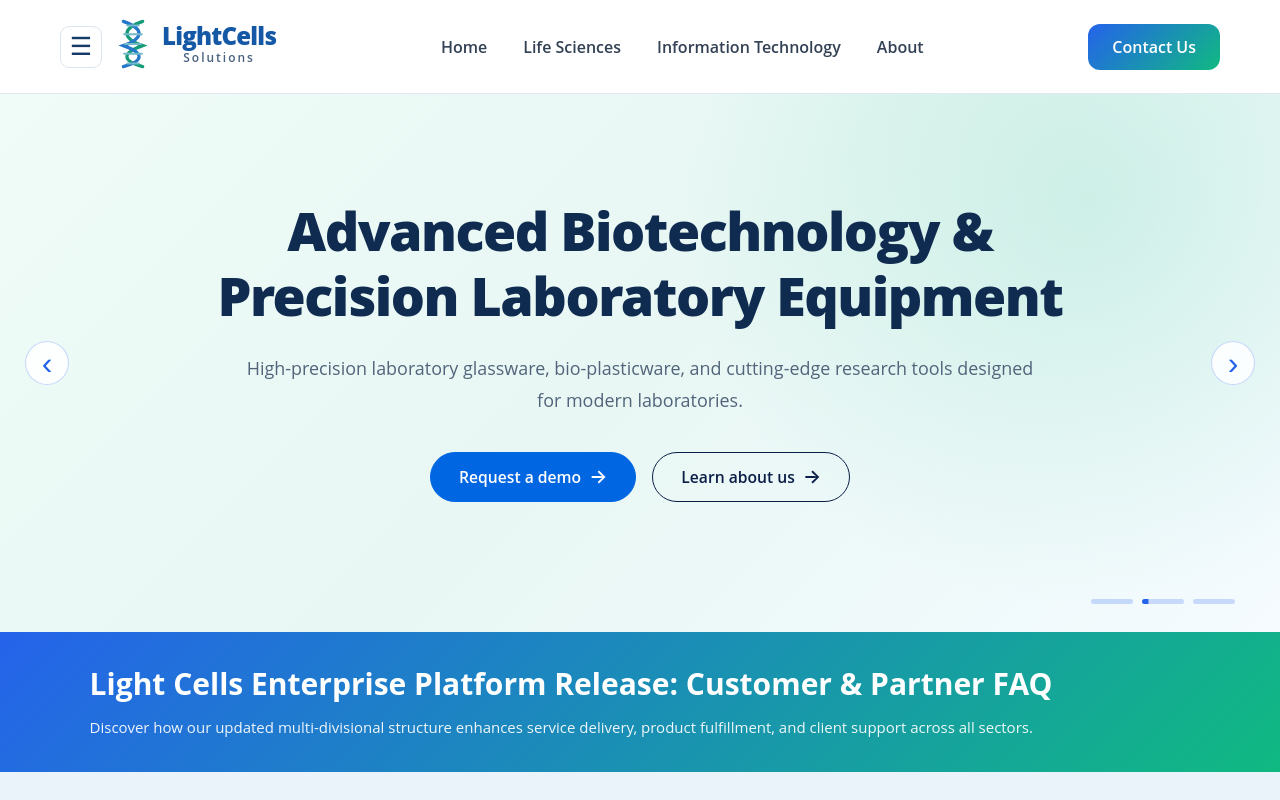
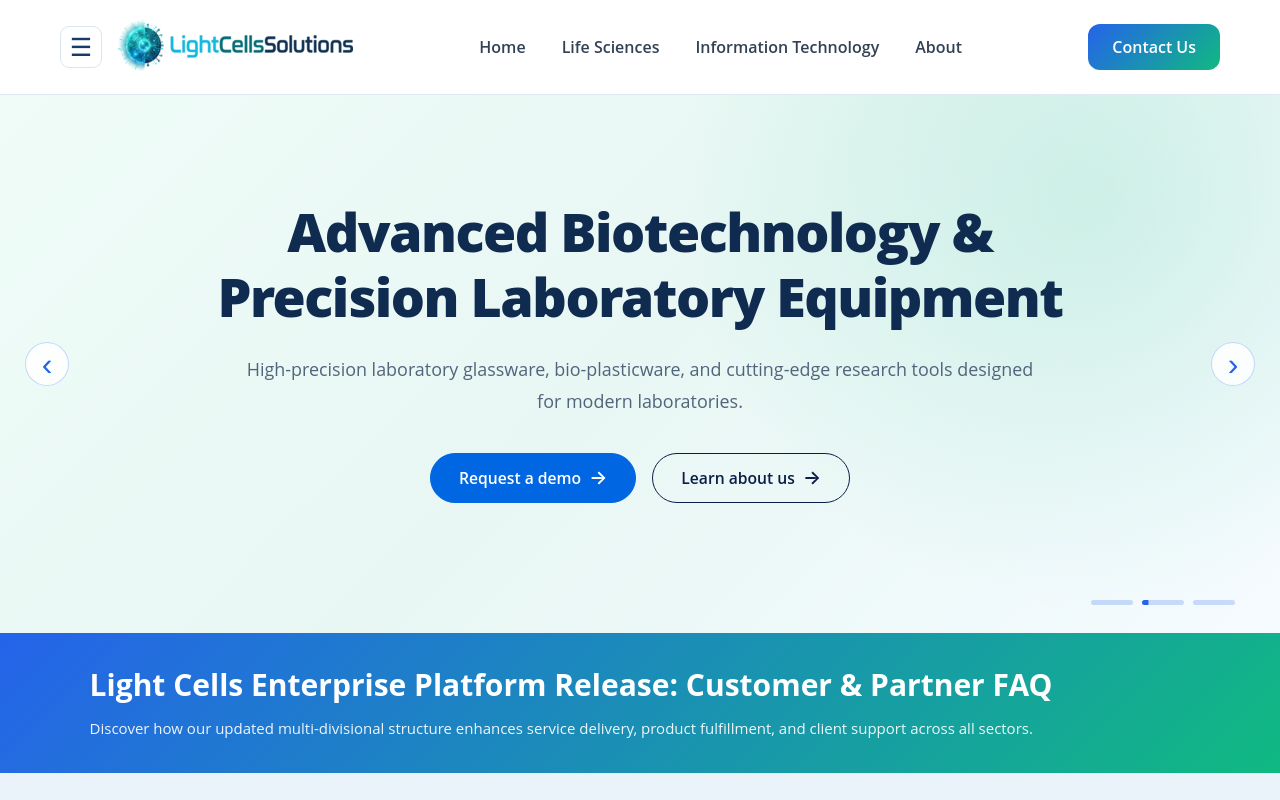
Before and after one commit to mozammilh9911/LightCellsSolution, a React (Vite) app: page / in a window 1280 px wide. Shown: the top 800 px of the page. Built offline with nearby package versions, Linux system fonts and the light colour scheme.

Commit message:
logo chnages

```diff
--- a/src/pages/BioLayout.jsx
+++ b/src/pages/BioLayout.jsx
@@ -13,15 +13,11 @@ const laboratoryEquipmentData = data.equipment.items;
 function LightCellsLogo({ compact = false }) {
   return (
     <span className={`lightcells-brand${compact ? " lightcells-brand-compact" : ""}`}>
-      <svg className="lightcells-mark" viewBox="0 0 52 64" aria-hidden="true">
-        <path d="M38 4C12 13 12 25 38 34C12 43 12 53 38 60" fill="none" stroke="#159b78" strokeWidth="4" strokeLinecap="round" />
-        <path d="M14 4C40 13 40 25 14 34C40 43 40 53 14 60" fill="none" stroke="#2477c9" strokeWidth="4" strokeLinecap="round" />
-        <path d="M19 9L33 9M15 20L37 20M16 32L36 32M15 44L37 44M19 56L33 56" stroke="#74b9c8" strokeWidth="2.5" strokeLinecap="round" />
-      </svg>
-      <span className="lightcells-wordmark">
-        <strong>LightCells</strong>
-        <small>Solutions</small>
-      </span>
+      <img
+        src="/images/log9.png"
+        alt="LightCells Solutions"
+        className="lightcells-logo-img"
+      />
     </span>
   );
 }
```
Also changed, not shown: public/images/log9.png (added), public/images/logoss.png (added).
